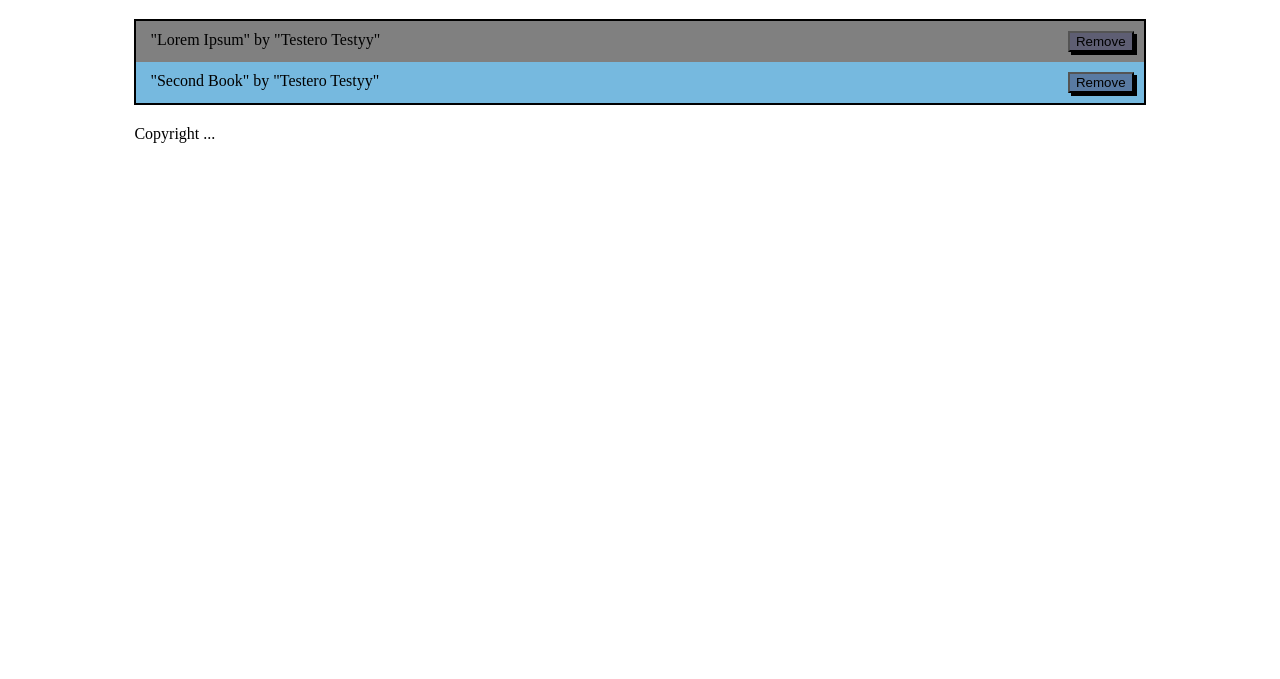
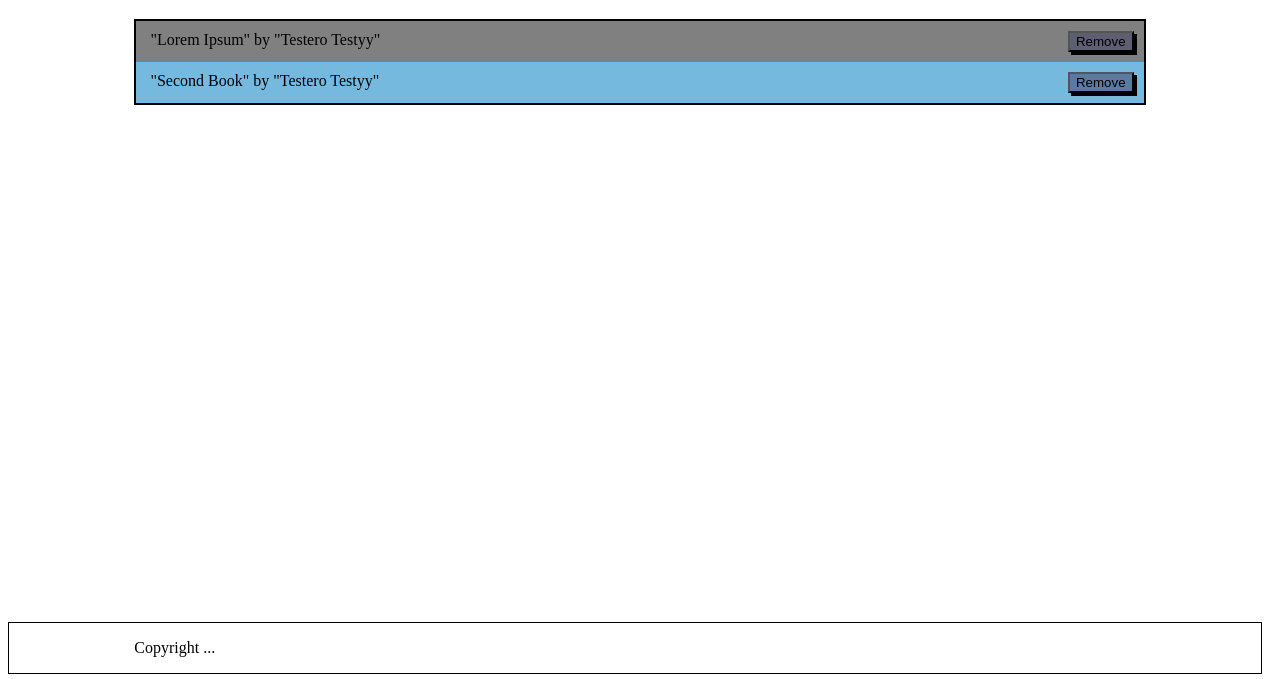
Before and after one commit to KUBAHO3/Awesome-Books, a website: page index.html in a window 1280 px wide. Shown: the part 121-800 px from the top of the page. Drawn offline with Linux system fonts and the light colour scheme.

Commit message:
add footer css

```diff
--- a/style.css
+++ b/style.css
@@ -106,6 +106,14 @@ button[type="submit"] {
   align-items: center
 }
 
+.footer {
+  border: 1px solid black;
+   bottom: 0;
+   margin-bottom: 5px;
+   position: fixed;
+   width: 98%;
+}
+
 .hide {
   display: none;
 }
```
